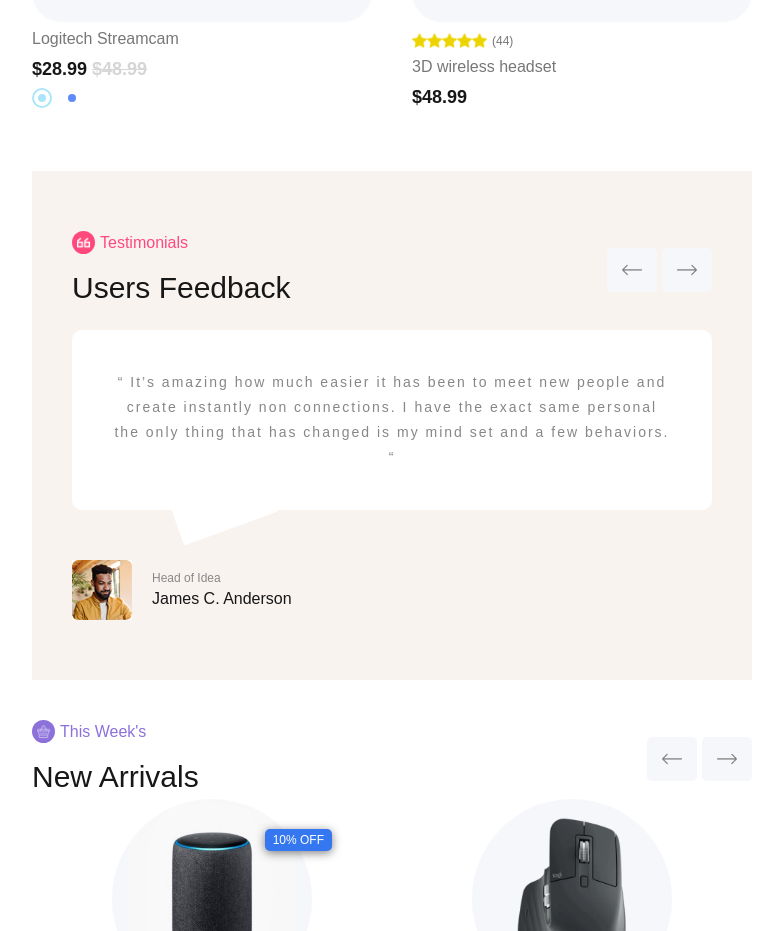
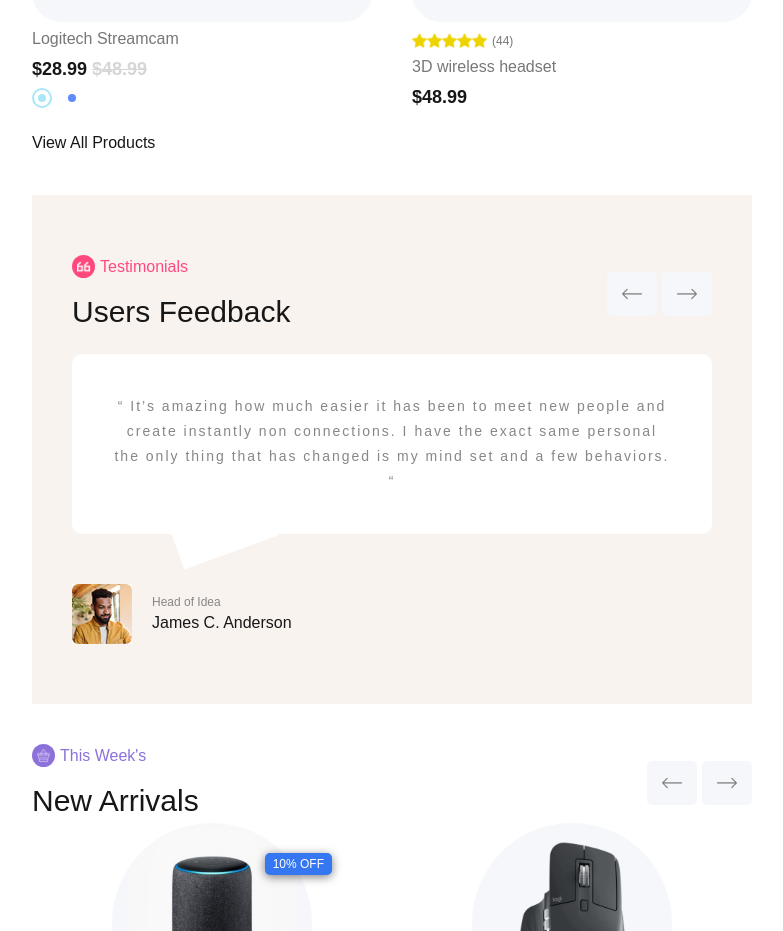
Before and after one commit to javieralarcon77/e-trade-nextjs, a Next.js app: page / in a window 1280 px wide. Shown: the part 3040-3971 px from the top of the page, without its empty margins (248-1031 px from the left). Built offline with nearby package versions, Linux system fonts and the light colour scheme.

Commit message:
agregado botom para ver todos los productos

```diff
--- a/components/organisms/our-products/our-products.tsx
+++ b/components/organisms/our-products/our-products.tsx
@@ -44,6 +44,7 @@ export function OurProducts() {
           );
         })}
       </div>
+      <button className="button-all">View All Products</button>
     </section>
   );
 }
```
